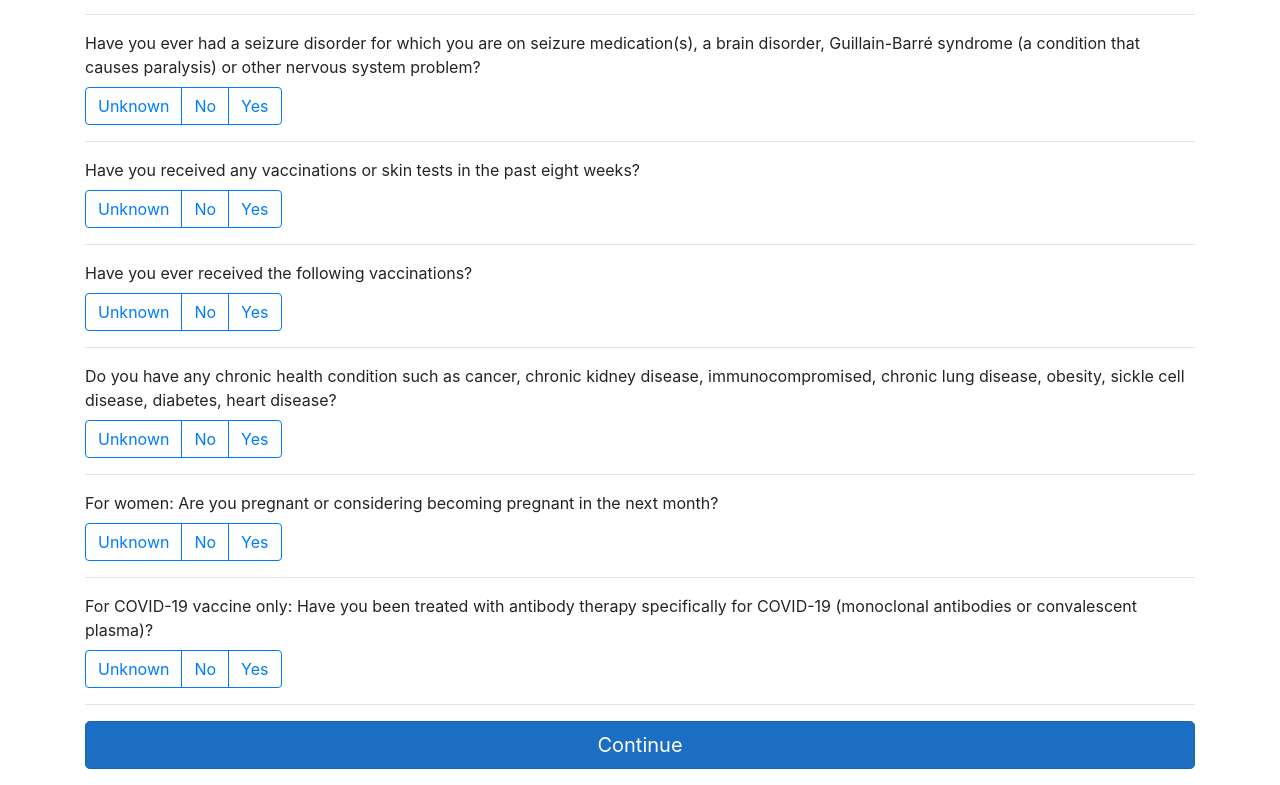
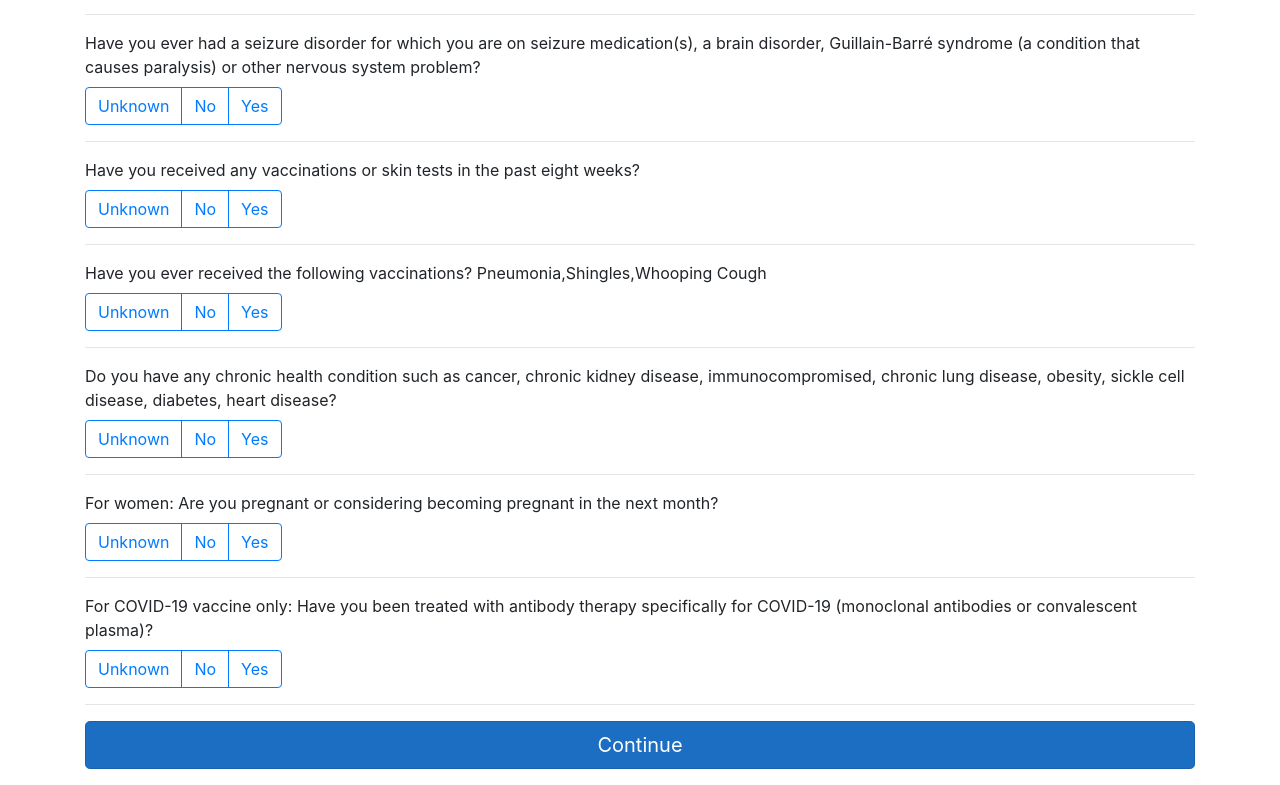
Before and after one commit to regmagik/shots, a React (Create React App) app in the folder ui/: page /register in a window 1280 px wide. Shown: the part 1273-2058 px from the top of the page. Built offline with nearby package versions, Linux system fonts and the light colour scheme.

Commit message:
sub-questions

```diff
--- a/ui/src/components/Counter.js
+++ b/ui/src/components/Counter.js
@@ -424,7 +424,7 @@ export default function Patient (props) {
             <h4 className="mb-3">Please answer to the best of your knowledge</h4>
                 {questions.map(q => (
                     <div key={q.id}>
-                    <label>{q.name || `${q.id}?`}</label>
+                    <label>{q.name || `${q.id}?`} {q.yesInputs}</label>
                     <br />
                     <div className="btn-group btn-group-toggle" data-toggle="buttons">
                         <label className={"btn btn-outline-primary " + (fields[q.id] === "1" ? "active" : "")}>
@@ -437,6 +437,9 @@ export default function Patient (props) {
                             <input type="radio" name={q.id} onChange={onRadio} value="3" checked={fields[q.id] === "3"} id="option3"/> Yes
                         </label>
                     </div>
+					{ q.yesInput && fields[q.id] === "3" && <Edit id={`${q.id}List`} name="Please, list" fields={fields} setValue={setValue}></Edit>}
+					{ q.yesInputs && fields[q.id] === "3" && q.yesInputs.split(',').map(x =>
+					<Edit key={x} id={`${q.id}${x}`} name={`${x} date`} fields={fields} setValue={setValue}></Edit>)}
                     <hr/>
                 </div>
             ))}
@@ -460,17 +463,16 @@ const sexOptions = sex.map((s, i) =>
 const stateOptions = Constants.usStates.map((name, i) =>
     <option key={i}>{name}</option>
 );
-
 const questions = [//{ id: "", name: "" },
-    { id: "q1", name: "Do you feel sick today?" },
-    { id: "q2", name: "Have you been diagnosed with or tested positive for COVID-19 in the last 14 days?" },
-    { id: "q3", name: "In the past 14 days have you been identified as a close contact to someone with COVID-19?" },
-    { id: "q4", yesInput:true, name: "Do you have a history of allergic reaction or allergies to latex, medications, food or vaccines (examples: polyethylene glycol, polysorbate, eggs, bovine protein, gelatin, gentamicin, polymyxin, neomycin, phenol, yeast or thimerosal)?" },
-    { id: "q5", name: "Have you ever had a reaction after receiving a vaccination, including fainting or feeling dizzy? " },
-    { id: "q6", name: "Have you ever had a seizure disorder for which you are on seizure medication(s), a brain disorder, Guillain-Barré syndrome (a condition that causes paralysis) or other nervous system problem?" },
-    { id: "q7", yesInput:true, name: "Have you received any vaccinations or skin tests in the past eight weeks?" },
-    { id: "q8", yesInputs:"Pneumonia,Shingles,Whooping cough", name: "Have you ever received the following vaccinations?" },
-    { id: "q9", yesInput:true, name: "Do you have any chronic health condition such as cancer, chronic kidney disease, immunocompromised, chronic lung disease, obesity, sickle cell disease, diabetes, heart disease?" },
-    { id: "qA", name: "For women: Are you pregnant or considering becoming pregnant in the next month?" },
-    { id: "qB", name: "For COVID-19 vaccine only: Have you been treated with antibody therapy specifically for COVID-19 (monoclonal antibodies or convalescent plasma)?" },
+    { id: "B_Q1", name: "Do you feel sick today?" },
+    { id: "B_Q2", name: "Have you been diagnosed with or tested positive for COVID-19 in the last 14 days?" },
+    { id: "B_Q3", name: "In the past 14 days have you been identified as a close contact to someone with COVID-19?" },
+    { id: "B_Q4", yesInput:true, name: "Do you have a history of allergic reaction or allergies to latex, medications, food or vaccines (examples: polyethylene glycol, polysorbate, eggs, bovine protein, gelatin, gentamicin, polymyxin, neomycin, phenol, yeast or thimerosal)?" },
+    { id: "B_Q5", name: "Have you ever had a reaction after receiving a vaccination, including fainting or feeling dizzy? " },
+    { id: "B_Q6", name: "Have you ever had a seizure disorder for which you are on seizure medication(s), a brain disorder, Guillain-Barré syndrome (a condition that causes paralysis) or other nervous system problem?" },
+    { id: "B_Q7", yesInput:true, name: "Have you received any vaccinations or skin tests in the past eight weeks?" },
+    { id: "B_Q8", yesInputs:"Pneumonia,Shingles,Whooping Cough", name: "Have you ever received the following vaccinations?" },
+    { id: "B_Q9", yesInput:true, name: "Do you have any chronic health condition such as cancer, chronic kidney disease, immunocompromised, chronic lung disease, obesity, sickle cell disease, diabetes, heart disease?" },
+    { id: "B_QA", name: "For women: Are you pregnant or considering becoming pregnant in the next month?" },
+    { id: "B_QB", name: "For COVID-19 vaccine only: Have you been treated with antibody therapy specifically for COVID-19 (monoclonal antibodies or convalescent plasma)?" },
 ]
```
